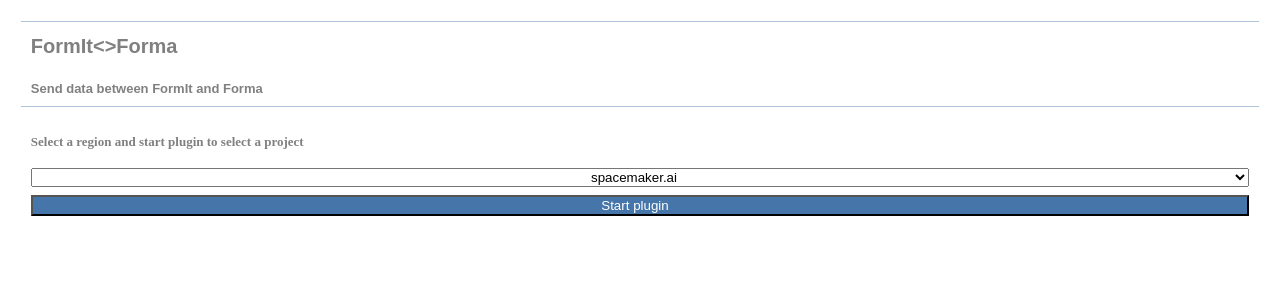
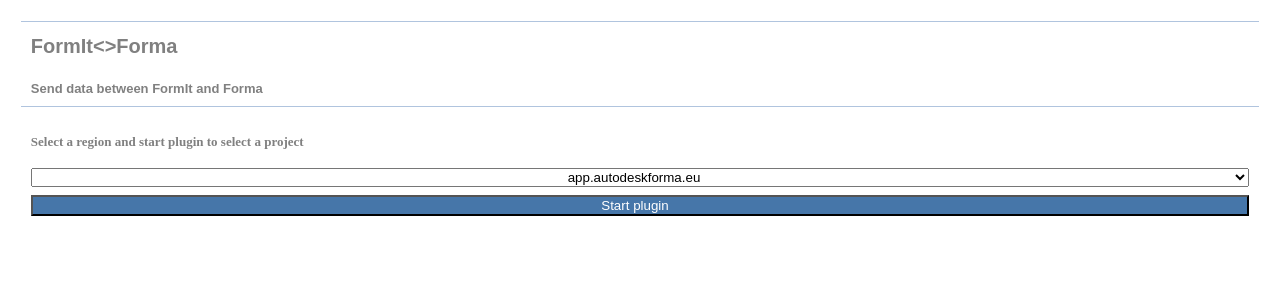
Before and after one commit to jack-toribio-adsk/FormItFormaLoginWrapper, a React (Vite) app: page / in a window 1280 px wide. Shown: the top 300 px of the page. Built offline with nearby package versions, Linux system fonts and the light colour scheme.

Commit message:
Changed region select texts

```diff
--- a/src/index.tsx
+++ b/src/index.tsx
@@ -26,8 +26,8 @@
                 <div id="LoginControls" className="">
                   <h4>Select a region and start plugin to select a project</h4>
                   <select id="region-select" name="region">
-                    <option value="eu">spacemaker.ai</option>
-                    <option value="us">spacemakerai.com</option>
+                    <option value="eu">app.autodeskforma.eu</option>
+                    <option value="us">app.autodeskforma.com</option>
                   </select>
                   <button id="LoginButton" className="button is-link" onClick={loginClick}>
                     <span>Start plugin</span>
```
